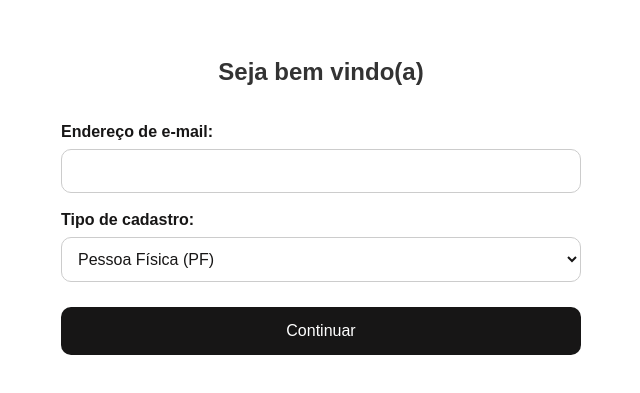
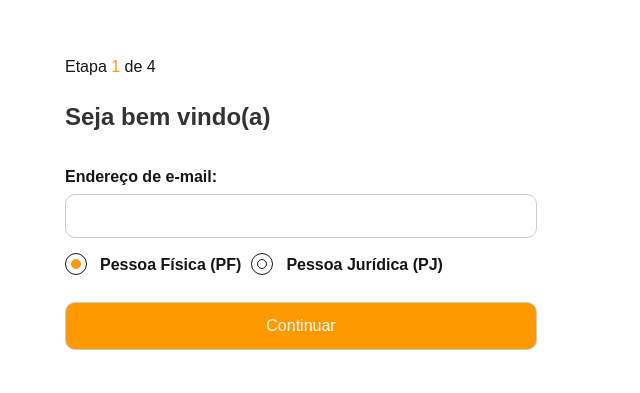
Before and after one commit to wsadf/bycoders_, a Vue app: page / in a window 1280 px wide. Shown: the part 203-596 px from the top of the page, without its empty margins (339-979 px from the left). Built offline with nearby package versions, Linux system fonts and the light colour scheme.

Commit message:
feat(components) melhorando o css do cadastro

```diff
--- a/src/App.vue
+++ b/src/App.vue
@@ -7,7 +7,7 @@
         updateFormData,
         previousStep,
         nextStep,
-        submitForm
+        submitForm,
       }"
     />
   </div>
@@ -60,7 +60,6 @@ const submitForm = () => {
   );
 
   console.log("Form data submitted:", FormSubmit);
-
 };
 </script>
 
@@ -74,20 +73,27 @@ body {
   align-items: center;
   height: 100vh;
   color: #171616;
+  background-color: #fff;
+  overflow: hidden;
 }
 
 #app {
   max-width: 600px;
   width: 100%;
-  background-color: #ffffff;
-  border-radius: 8px;
-  padding: 20px;
   box-sizing: border-box;
-  margin: 20px;
 }
 
 h2 {
   color: #333;
+  text-align: left;
+}
+
+.phases {
+  text-align: left;
+}
+
+.phases span {
+  color: #ff9900;
 }
 
 form {
@@ -96,15 +102,67 @@ form {
 }
 
 .form-section {
-  margin-bottom: 15px;
-  padding: 10px;
-  background-color: #fff;
-  border: 1px solid #eee;
-  border-radius: 5px;
+  padding: 5px;
+  text-align: left;
+}
+
+.form-value {
+  border: 1px solid #171616;
+  box-sizing: border-box;
+  padding: 12px;
+  border-radius: 10px;
 }
 
 .form-section p {
   margin: 5px 0;
+}
+
+.container-radios {
+  display: flex;
+  gap: 10px;
+  margin-bottom: 20px;
+}
+
+.custom-radio {
+  display: flex;
+  align-items: center;
+  cursor: pointer;
+  position: relative;
+  padding-left: 35px;
+}
+
+.custom-radio input[type="radio"] {
+  position: absolute;
+  opacity: 0;
+  cursor: pointer;
+}
+
+.radio-btn {
+  position: absolute;
+  top: 0;
+  left: 0;
+  height: 20px;
+  width: 20px;
+  border: 1px solid #171616;
+  border-radius: 50%;
+  background-color: #fff;
+}
+
+.radio-btn:after {
+  content: "";
+  position: absolute;
+  top: 5px;
+  left: 5px;
+  width: 8px;
+  height: 8px;
+  border-radius: 50%;
+  border: 1px solid #171616;
+}
+
+.custom-radio input[type="radio"]:checked ~ .radio-btn:after {
+  display: block;
+  background-color: #ff9900;
+  border-color: #ff9900
 }
 
 label {
@@ -138,18 +196,28 @@ button:focus {
   color: #171616;
 }
 
+input[type="radio"] {
+  width: auto;
+}
+
 select {
   color: #171616;
 }
 
+.actions {
+  display: flex;
+  justify-content: space-between;
+  gap: 30px;
+  margin-top: 20px;
+}
+
 button {
-  background-color: #171616;
+  background-color: #ff9900;
   height: 48px;
-  border-radius: 28px;
+  border-radius: 10px;
   color: white;
   cursor: pointer;
   transition: background-color 0.3s;
-  margin-top: 20px;
 }
 
 button:hover {
@@ -164,8 +232,10 @@ button:disabled {
   cursor: not-allowed;
 }
 
-.actions {
-  display: flex;
+.btn-voltar {
+  background-color: transparent;
+  border-color: #ff9900;
+  color: #ff9900;
 }
 
 .error {
@@ -174,11 +244,4 @@ button:disabled {
   display: block;
   text-align: left;
 }
-
-@media (max-width: 600px) {
-  #app {
-    padding: 15px;
-    margin: 10px;
-  }
-}
 </style>
--- a/src/components/Step1.vue
+++ b/src/components/Step1.vue
@@ -1,18 +1,40 @@
 <template>
   <div>
+    <p class="phases">Etapa <span>1</span> de 4</p>
     <h2>Seja bem vindo(a)</h2>
     <form @submit.prevent="handleNextStep">
       <label for="email">Endereço de e-mail:</label>
-      <input id="email" v-model="formData.email" type="email" @input="validateEmail" />
+      <input
+        id="email"
+        v-model="formData.email"
+        type="email"
+        @input="validateEmail"
+      />
       <span v-if="emailError" class="error">{{ emailError }}</span>
 
-      <label for="cadastro">Tipo de cadastro:</label>
-      <select id="cadastro" v-model="formData.cadastroType">
-        <option value="PF">Pessoa Física (PF)</option>
-        <option value="PJ">Pessoa Jurídica (PJ)</option>
-      </select>
-
-      <button type="submit" >Continuar</button>
+      <div class="container-radios">
+        <label class="custom-radio" for="pf">
+          <input
+            type="radio"
+            id="pf"
+            value="PF"
+            v-model="formData.cadastroType"
+          />
+          <span class="radio-btn"></span>
+          Pessoa Física (PF)
+        </label>
+        <label class="custom-radio" for="pj">
+          <input
+            type="radio"
+            id="pj"
+            value="PJ"
+            v-model="formData.cadastroType"
+          />
+          <span class="radio-btn"></span>
+          Pessoa Jurídica (PJ)
+        </label>
+      </div>
+      <button type="submit">Continuar</button>
     </form>
   </div>
 </template>
@@ -31,42 +53,17 @@ const emailError = ref("");
 
 const validateEmail = () => {
   const emailPattern = /^[^\s@]+@[^\s@]+\.[^\s@]+$/;
-  emailError.value = emailPattern.test(props.formData.email) ? "" : "Por favor, insira um e-mail válido.";
+  emailError.value = emailPattern.test(props.formData.email)
+    ? ""
+    : "Por favor, insira um e-mail válido.";
 };
 
 const handleNextStep = () => {
+  validateEmail();
   if (!emailError.value) {
     props.nextStep();
   }
 };
 </script>
 
-<style scoped>
-.error {
-  color: red;
-  font-size: 0.875em;
-  margin-top: 0.5em;
-  display: block;
-}
-
-button {
-  background-color: #171616;
-  color: white;
-  padding: 12px;
-  border: none;
-  border-radius: 10px;
-  font-size: 16px;
-  cursor: pointer;
-  transition: background-color 0.3s;
-}
-
-button:hover {
-  background-color: #333;
-}
-
-button:disabled {
-  background-color: #ccc;
-  color: #666;
-  cursor: not-allowed;
-}
-</style>
+<style scoped></style>
--- a/src/components/Step2.vue
+++ b/src/components/Step2.vue
@@ -1,5 +1,6 @@
 <template>
   <div>
+    <p class="phases">Etapa <span>2</span> de 4</p>
     <form @submit.prevent="handleNextStep">
       <div v-if="props.formData?.cadastroType === 'PF'">
         <h2>Pessoa Física</h2>
@@ -69,7 +70,7 @@
       </div>
 
       <div class="actions">
-        <button type="button" @click="props.previousStep">Voltar</button>
+        <button class="btn-voltar" type="button" @click="props.previousStep">Voltar</button>
         <button type="submit" :disabled="!isFormValid">Continuar</button>
       </div>
     </form>
@@ -349,7 +350,4 @@ const handleNextStep = () => {
 </script>
 
 <style>
-.error {
-  color: red;
-}
 </style>
--- a/src/components/Step3.vue
+++ b/src/components/Step3.vue
@@ -1,12 +1,13 @@
 <template>
   <div>
+    <p class="phases">Etapa <span>3</span> de 4</p>
     <h2>Senha de acesso</h2>
     <form @submit.prevent="handleNextStep">
       <label for="senha">Sua senha:</label>
       <input id="senha" v-model="formData.senha" type="password" required />
 
       <div class="actions">
-        <button type="button" @click="previousStep">Voltar</button>
+        <button class="btn-voltar"  type="button" @click="previousStep">Voltar</button>
         <button type="submit">Continuar</button>
       </div>
     </form>
--- a/src/components/Step4.vue
+++ b/src/components/Step4.vue
@@ -1,34 +1,45 @@
 <template>
   <div class="review-form">
-    <h2>Passo 4</h2>
+    <p class="phases">Etapa <span>4</span> de 4</p>
     <div class="form-container">
-      <h3>Revisar Informações</h3>
+      <h2>Revisar Informações</h2>
 
       <div class="form-section">
-        <p><strong>Endereço de email:</strong> {{ formData.email }}</p>
-        <p><strong>Tipo de Cadastro:</strong> {{ formData.cadastroType }}</p>
+        <p class="form-label"><strong>Endereço de email:</strong></p>
+        <p class="form-value">{{ formData.email }}</p>
       </div>
+      <div class="form-section">
+        <p class="form-label"><strong>Tipo de Cadastro:</strong></p>
+        <p class="form-value">{{ formData.cadastroType }}</p>
+      </div>
+      <div v-if="formData.cadastroType === 'PF'" class="form-section">
+        <p class="form-label"><strong>Nome:</strong></p>
+        <p class="form-value">{{ formData.nome }}</p>
 
-      <div v-if="formData.cadastroType === 'PF'" class="form-section">
-        <p><strong>Nome:</strong> {{ formData.nome }}</p>
-        <p><strong>CPF:</strong> {{ formData.cpf }}</p>
-        <p><strong>Data de Nascimento:</strong> {{ formData.nascimento }}</p>
-        <p><strong>Telefone:</strong> {{ formData.telefone }}</p>
+        <p class="form-label"><strong>CPF:</strong></p>
+        <p class="form-value">{{ formData.cpf }}</p>
+
+        <p class="form-label"><strong>Data de Nascimento:</strong></p>
+        <p class="form-value">{{ formData.nascimento }}</p>
+
+        <p class="form-label"><strong>Telefone:</strong></p>
+        <p class="form-value">{{ formData.telefonePF }}</p>
       </div>
 
       <div v-if="formData.cadastroType === 'PJ'" class="form-section">
         <p><strong>Razão Social:</strong> {{ formData.razaoSocial }}</p>
         <p><strong>CNPJ:</strong> {{ formData.cnpj }}</p>
         <p><strong>Data de Abertura:</strong> {{ formData.abertura }}</p>
-        <p><strong>Telefone:</strong> {{ formData.telefone }}</p>
+        <p><strong>Telefone:</strong> {{ formData.telefonePJ }}</p>
       </div>
 
       <div class="form-section">
-        <p><strong>Senha:</strong> {{ formData.senha }}</p>
+        <p class="form-label"><strong>Senha:</strong></p>
+        <p class="form-value">{{ formData.senha }}</p>
       </div>
 
       <div class="actions">
-        <button type="button" @click="previousStep">Voltar</button>
+        <button class="btn-voltar" type="button" @click="previousStep">Voltar</button>
         <button type="button" @click="submitForm">Cadastrar</button>
       </div>
     </div>
```
